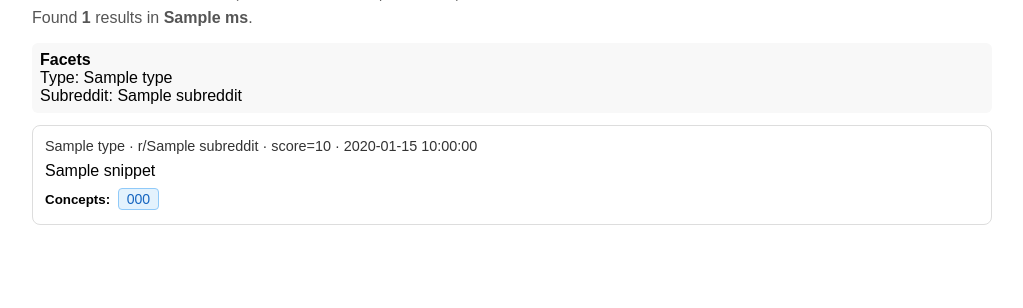
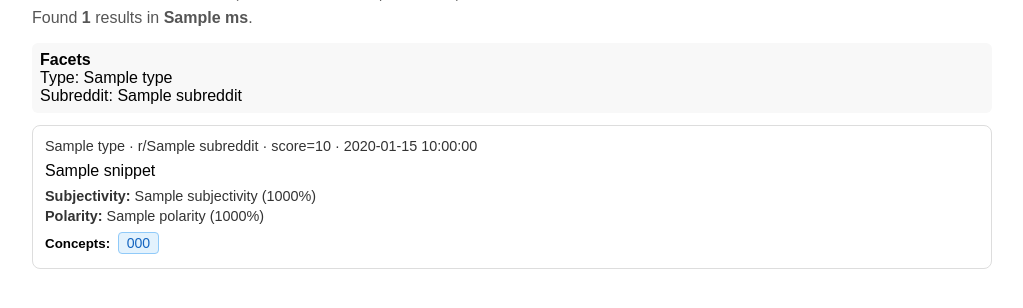
Before and after one commit to DeltaRager/SC4021-InfoRetrieval-Group-40, a Flask app: template Indexing_and_Searching/templates/index.html in a window 1280 px wide. Shown: the part 193-501 px from the top of the page, without its empty margins (128-1151 px from the left). Run offline with Flask 3, Linux system fonts and the light colour scheme; the template is opened without the code that fills it: most values are stand-ins (such as "Sample title", 1, 10 or a date in 2020).

Commit message:
Subjectivity and polarity on flask

```diff
--- a/Indexing_and_Searching/app.py
+++ b/Indexing_and_Searching/app.py
@@ -13,6 +13,26 @@ logger = logging.getLogger(__name__)
 
 SOLR_URL = os.getenv("SOLR_URL", "http://localhost:8983/solr/reddit_ai/select")
 DEFAULT_ROWS = 20
+
+
+def get_indexed_classification(doc: dict[str, Any]) -> dict[str, dict[str, Any]]:
+    classification: dict[str, dict[str, Any]] = {}
+
+    if doc.get("subjectivity_label"):
+        confidence = doc.get("subjectivity_confidence")
+        classification["subjectivity"] = {
+            "label": doc["subjectivity_label"],
+            "score": float(confidence) if confidence is not None else None,
+        }
+
+    if doc.get("polarity_label"):
+        confidence = doc.get("polarity_confidence")
+        classification["polarity"] = {
+            "label": doc["polarity_label"],
+            "score": float(confidence) if confidence is not None else None,
+        }
+
+    return classification
 
 
 @app.get("/")
@@ -82,7 +102,10 @@ def index() -> str:
             "q": solr_q,
             "defType": "edismax",
             "qf": qf,
-            "fl": "id,type,title,body,subreddit,score,created_date,thread_id,concepts",
+            "fl": (
+                "id,type,title,body,subreddit,score,created_date,thread_id,concepts,"
+                "subjectivity_label,subjectivity_confidence,polarity_label,polarity_confidence"
+            ),
             "rows": DEFAULT_ROWS,
             "start": 0,
             "wt": "json",
@@ -154,6 +177,7 @@ def index() -> str:
                     {
                         **doc,
                         "snippet": snippet,
+                        "classification": get_indexed_classification(doc),
                     }
                 )
 
--- a/Indexing_and_Searching/templates/index.html
+++ b/Indexing_and_Searching/templates/index.html
@@ -24,6 +24,9 @@
     .auto-corrected .original { color: #999; text-decoration: line-through; }
     .auto-corrected .corrected { color: #2e7d32; font-weight: 600; }
     .auto-corrected .arrow { color: #888; margin: 0 4px; }
+    .classification { margin-top: 8px; font-size: 0.9em; color: #333; }
+    .classification-row { margin-top: 4px; }
+    .classification-label { font-weight: 600; text-transform: capitalize; }
   </style>
 </head>
 <body>
@@ -116,6 +119,28 @@
     <div class="result">
       <div class="tags">{{ r.type }} · r/{{ r.subreddit }} · score={{ r.score }} · {{ r.created_date }}</div>
       <div>{{ r.snippet|safe }}</div>
+      {% if r.classification %}
+        <div class="classification">
+          {% if r.classification.subjectivity %}
+            <div class="classification-row">
+              <span class="classification-label">Subjectivity:</span>
+              {{ r.classification.subjectivity.label }}
+              {% if r.classification.subjectivity.score is not none %}
+                ({{ "%.0f"|format(r.classification.subjectivity.score * 100) }}%)
+              {% endif %}
+            </div>
+          {% endif %}
+          {% if r.classification.polarity %}
+            <div class="classification-row">
+              <span class="classification-label">Polarity:</span>
+              {{ r.classification.polarity.label }}
+              {% if r.classification.polarity.score is not none %}
+                ({{ "%.0f"|format(r.classification.polarity.score * 100) }}%)
+              {% endif %}
+            </div>
+          {% endif %}
+        </div>
+      {% endif %}
       {% if r.concepts %}
         <div class="doc-concepts">
           <small><b>Concepts:</b></small>
--- /dev/null
+++ b/requirements.txt
@@ -0,0 +1,2 @@
+requests>=2.28.0
+tqdm>=4.0.0
```
Also changed, not shown: 1 other file.
